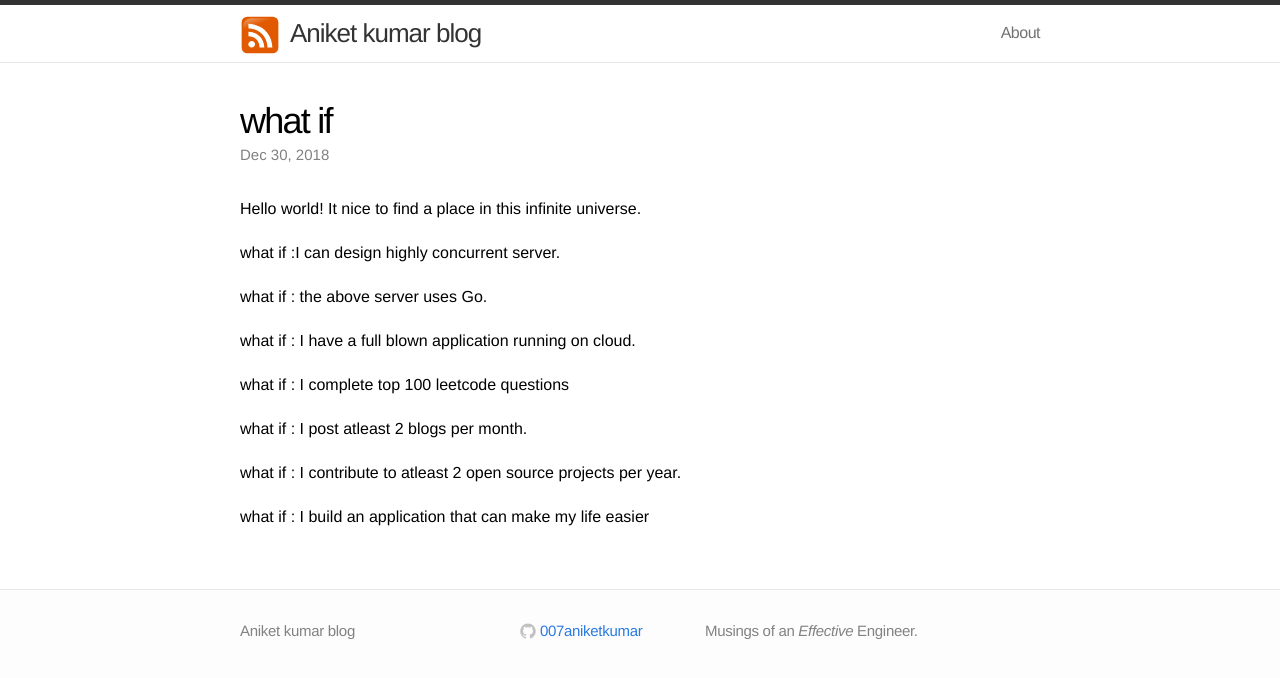
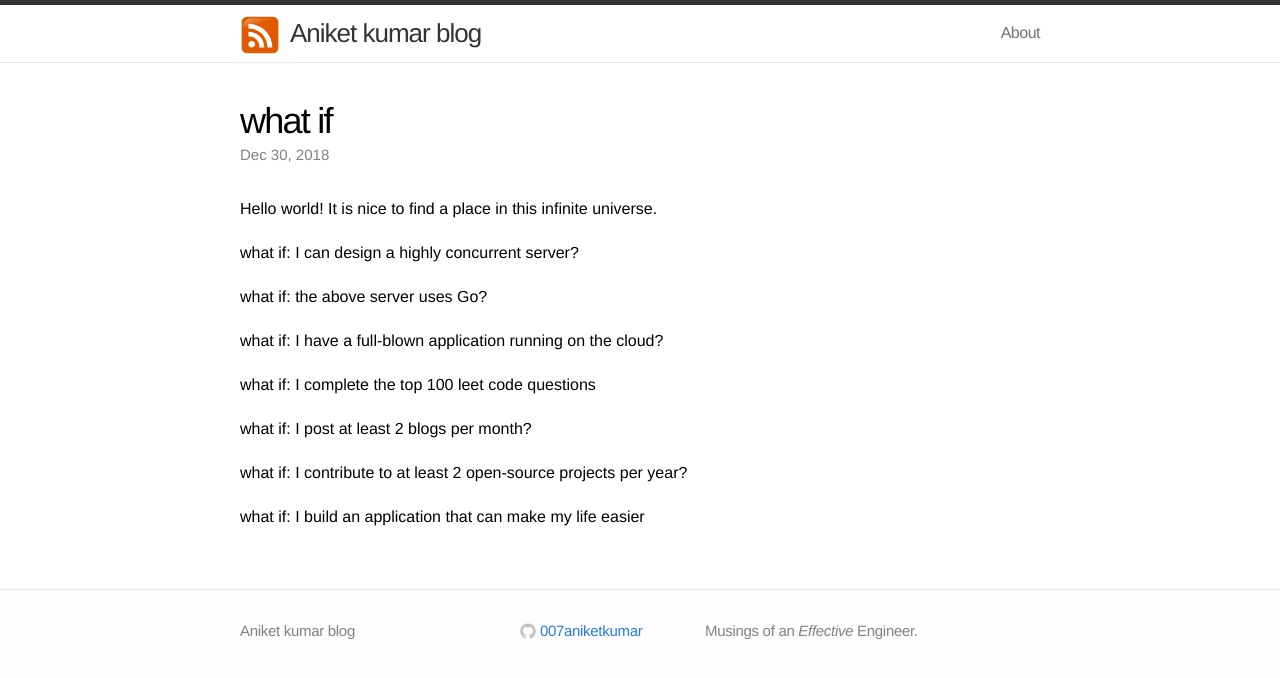
Before and after one commit to 007aniketkumar/007aniketkumarblog.github.io, a Jekyll site: the page built from _posts/2018-12-30-what if.markdown, in a window 1280 px wide. Shown: the top 678 px of the page. Built offline with Jekyll 4.4.1, drawn with Linux system fonts in a browser that asks for light colours.

Commit message:
Update 2018-12-30-what if.markdown

```diff
--- a/_posts/2018-12-30-what if.markdown
+++ b/_posts/2018-12-30-what if.markdown
@@ -7,18 +7,18 @@ date:   2018-12-30 11:00:00
 mathjax: false
 ---
 
-Hello world! It nice to find a place in this infinite universe.
+Hello world! It is nice to find a place in this infinite universe.
 
-what if :I can design highly concurrent server.
+what if: I can design a highly concurrent server?
 
-what if : the above server uses Go.
+what if: the above server uses Go?
 
-what if : I have a full blown application running on cloud.
+what if: I have a full-blown application running on the cloud?
 
-what if : I complete top 100 leetcode questions
+what if: I complete the top 100 leet code questions
 
-what if : I post atleast 2 blogs per month.
+what if: I post at least 2 blogs per month?
 
-what if : I contribute to atleast 2 open source projects per year.
+what if: I contribute to at least 2 open-source projects per year?
 
-what if : I build an application that can make my life easier
+what if: I build an application that can make my life easier
```
